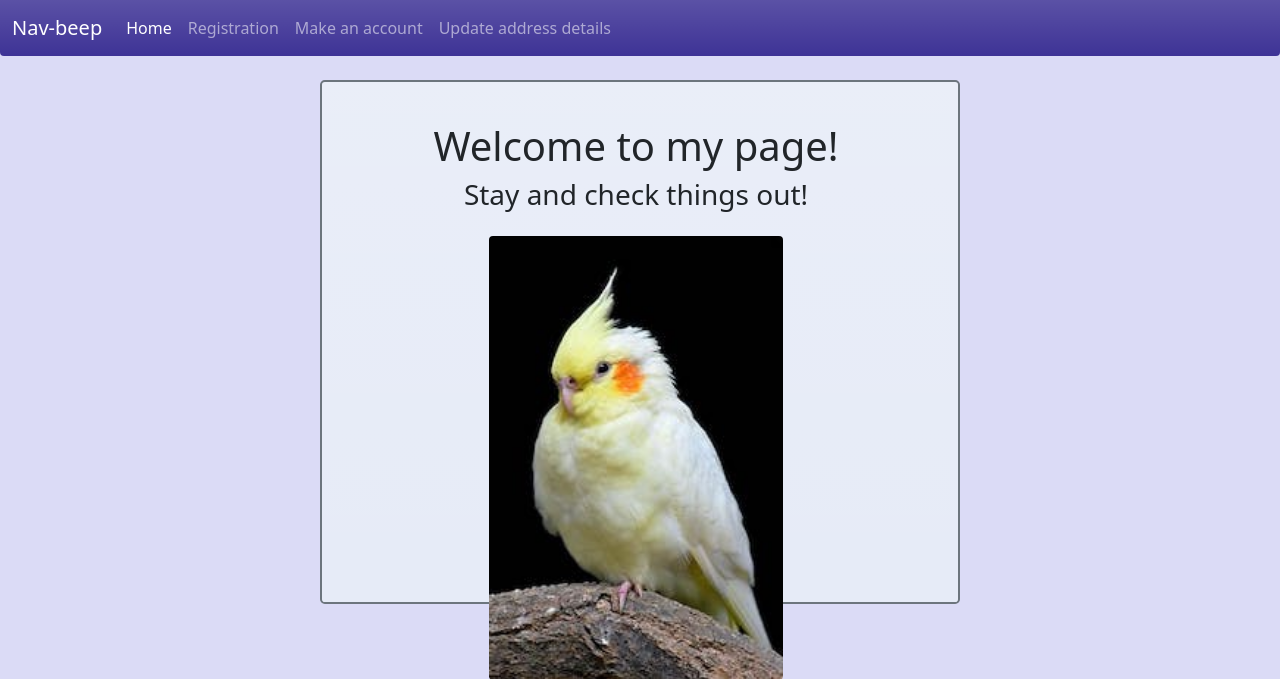
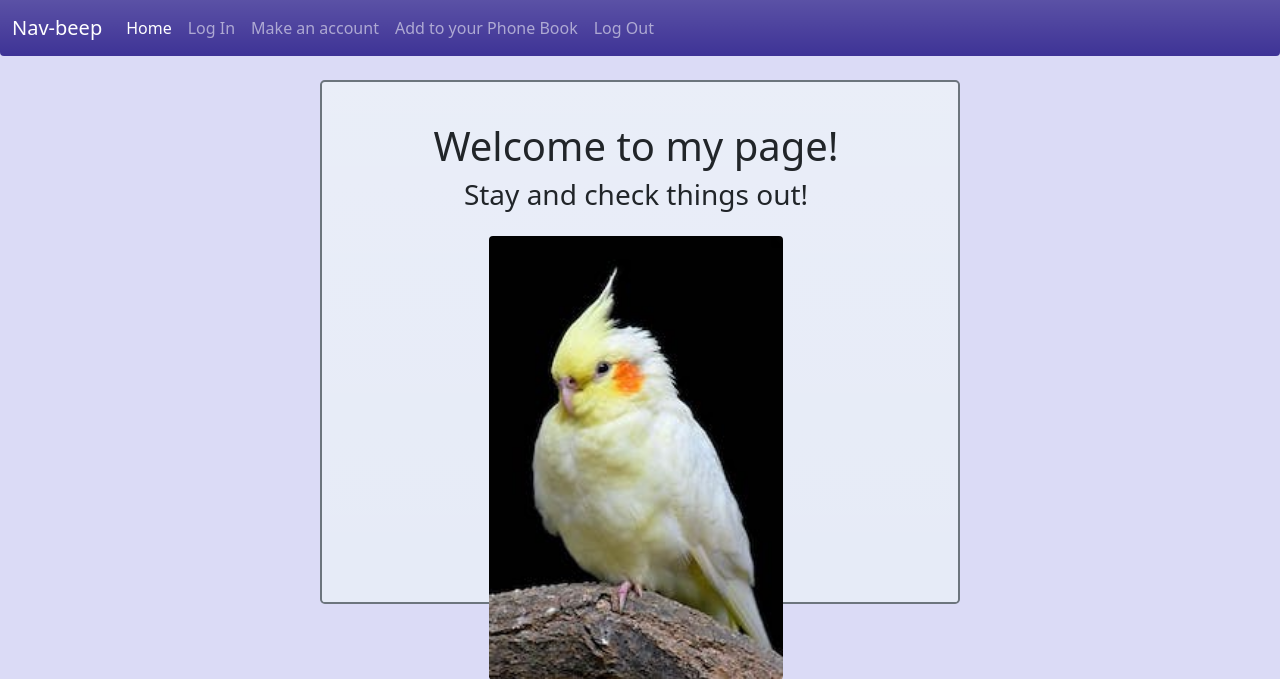
Before and after one commit to Navi-beep/phone_book, a Flask app: page / in a window 1280 px wide. Shown: the top 679 px of the page. Run offline with Flask 2, Linux system fonts and the light colour scheme; some libraries are stand-ins or nearby versions.

Commit message:
added to navbar

```diff
--- a/app/models.py
+++ b/app/models.py
@@ -1,11 +1,12 @@
 from app import db
 from datetime import datetime
 from werkzeug.security import generate_password_hash
+from flask_login import UserMixin
 
 
 
 
-#class Contact(db.Model):
+#class Add_Contact(db.Model,UserMixin):
 #    id = db.Column(db.Integer, primary_key=True)
 #    first_name = db.Column(db.String(50), nullable=False)
 #    last_name = db.Column(db.String(50), nullable=False)
--- a/app/templates/base.html
+++ b/app/templates/base.html
@@ -22,9 +22,11 @@
                     <ul class="navbar-nav me-auto mb-2 mb-lg-0">
                     <li class="nav-item">
                     <a class="nav-link active" aria-current="page" href="{{ url_for('index') }}">Home</a> </li>
-                    <li class="nav-item"> <a class="nav-link" href="#">Registration</a></li>
+                    <li class="nav-item"> <a class="nav-link" href="#">Log In</a></li>
                     <li class="nav-item"> <a class="nav-link" href="/createacct">Make an account</a></li>
-                    <li class="nav-item"> <a class="nav-link" href="#">Update address details</a></li>
+                    <li class="nav-item"> <a class="nav-link" href="#">Add to your Phone Book</a></li>
+                    </li>
+                    <li class="nav-item"> <a class="nav-link" href="#">Log Out</a></li>
                     </ul>
               </div>
             </div>
```
